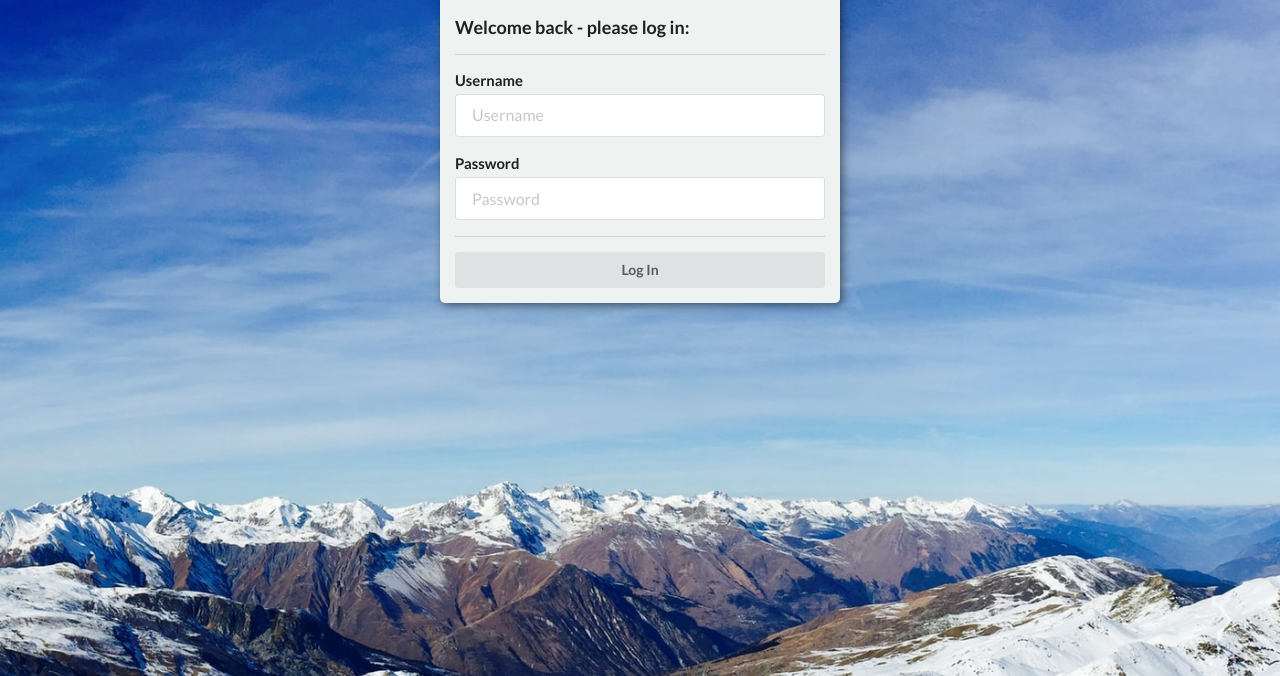
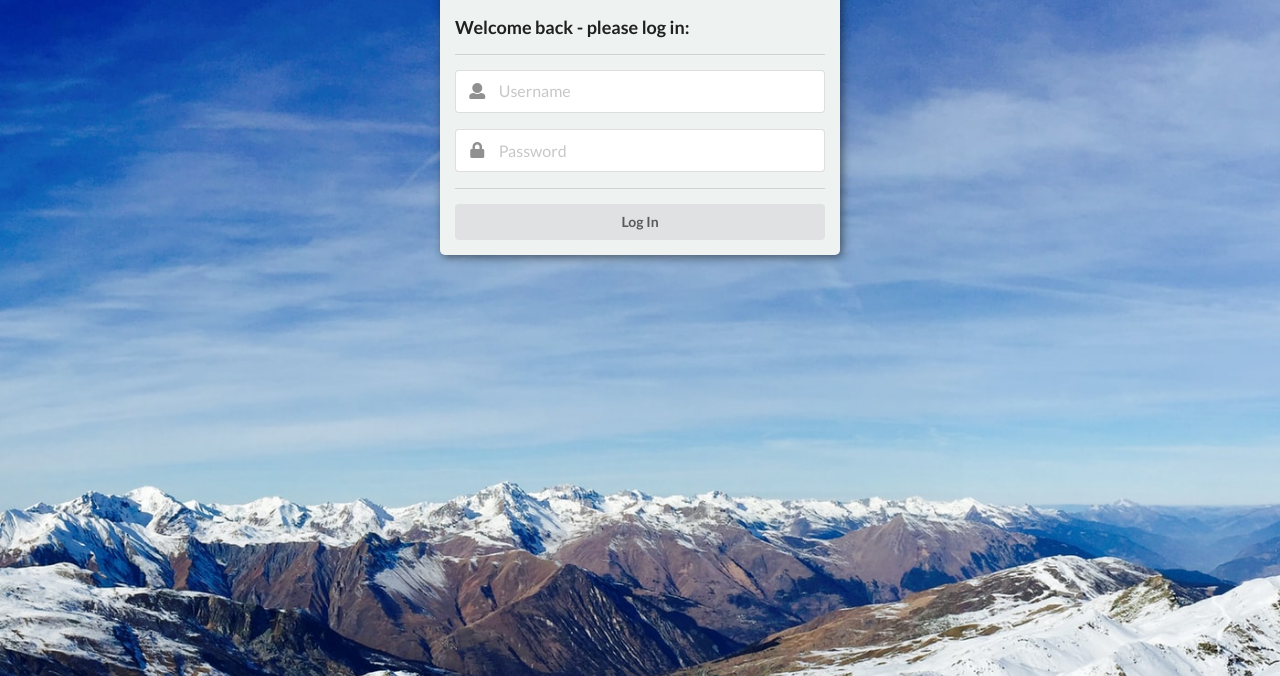
Before and after one commit to billy-zeng/snow-day, a website: page views/login.html in a window 1280 px wide. Shown: the part 154-830 px from the top of the page. Drawn offline with nearby package versions, Linux system fonts and the light colour scheme.

Commit message:
styles login form

```diff
--- a/views/login.html
+++ b/views/login.html
@@ -33,7 +33,8 @@
 
       <form class="ui large form" id="loginForm">
         <div class="field">
-          <label for="username">Username</label>
+          <div class="ui left icon input">
+            <i class="user icon"> </i>
             <input
               type="text"
               id="username"
@@ -42,8 +43,10 @@
               data-name="username"
             />
           </div>
+        </div>
         <div class="field">
-          <label for="password">Password</label>
+          <div class="ui left icon input">
+            <i class="lock icon"></i>
             <input
               type="password"
               id="password"
@@ -51,6 +54,7 @@
               placeholder="Password"
               data-name="password"
             />
+          </div>
         </div>
         <div class="ui divider"></div>
 
```
Also changed, not shown: views/usergallery.html (+1 -0 lines). Lines whose indentation alone changed are shown as unchanged.
